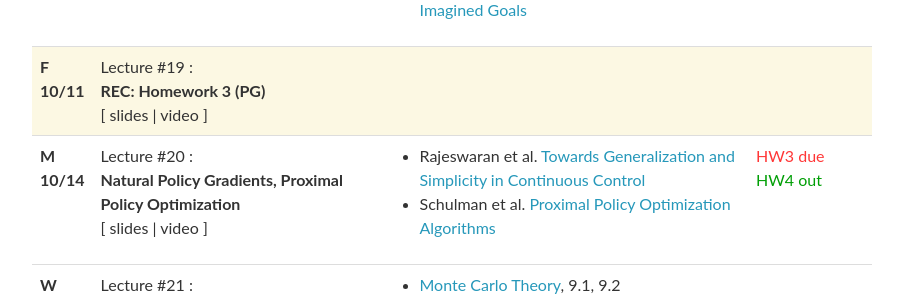
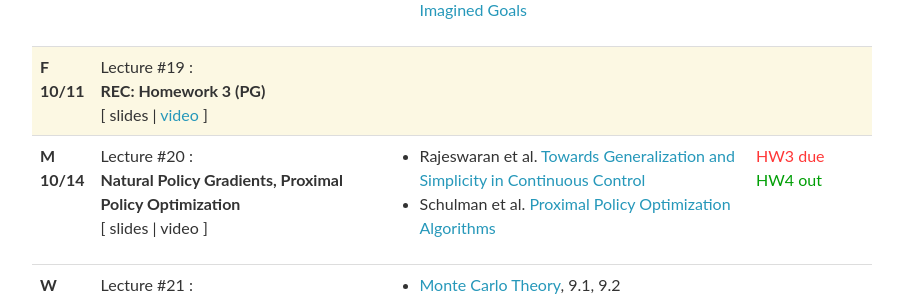
Before and after one commit to cmudeeprl/703website_f19, a Jekyll site: the page built from _pages/lectures.md, in a window 1280 px wide and 900 px high, scrolled down 2520 px. Shown: the part 155-455 px from the top of the window, without its empty margins (188-1091 px from the left). Built offline with Jekyll 4.4.1, drawn with Linux system fonts in a browser that asks for light colours; nearby versions of some CDN libraries; comment, search, counter and statistics services are not loaded; part of the change alters nothing that is shown.

```diff
--- a/_data/lectures.yml
+++ b/_data/lectures.yml
@@ -246,7 +246,7 @@
   title: >
     <strong>REC: Homework 3 (PG)</strong>
   slides:
-  video:
+  video: https://scs.hosted.panopto.com/Panopto/Pages/Viewer.aspx?id=7dc09115-d466-47e6-9a56-aae30108128f
   notes:
   readings:
   logistics:
```
